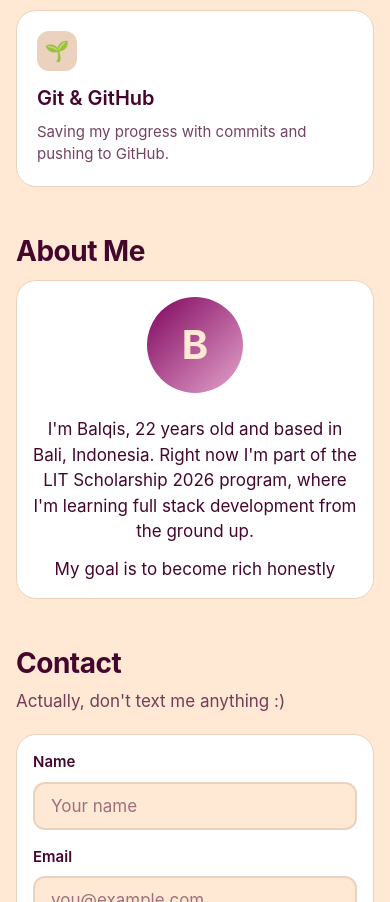
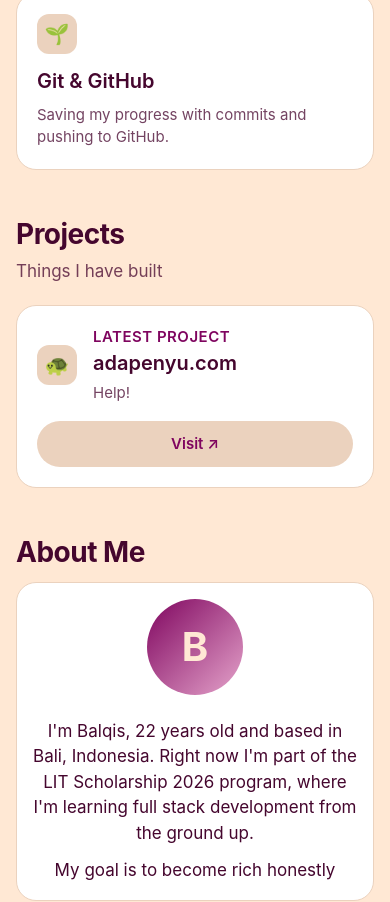
Before and after one commit to chotipy/lit-scholarship-2026, a plain HTML site: page portfolio/index.html in a window 390 px wide. Shown: the part 1098-2000 px from the top of the page. Drawn offline with Linux system fonts and the light colour scheme.

Commit message:
Add Projects section with adapenyu.com and make the email link and contact form open the mail app.

```diff
--- a/portfolio/index.html
+++ b/portfolio/index.html
@@ -13,6 +13,7 @@
             <a href="#home" class="logo">Balqis.</a>
             <ul class="nav-links">
                 <li><a href="#skills">Skills</a></li>
+                <li><a href="#projects">Projects</a></li>
                 <li><a href="#about">About</a></li>
                 <li><a href="#contact">Contact</a></li>
             </ul>
@@ -23,9 +24,9 @@
 
         <section class="hero" id="home">
             <p class="hero-tag">LIT Scholarship 2026 · Full Stack Track</p>
-            <h1>Balqis here hehehehe</h1>
+            <h1>💗</h1>
             <p class="hero-text">
-                An aspiring software engineer from Bali, learning to build from scratch again
+                An aspiring software engineer from Jakarta, learning to build from scratch again
             </p>
             <div class="hero-buttons">
                 <a href="#contact" class="btn btn-primary">Say Hello</a>
@@ -62,6 +63,21 @@
                     <p>Saving my progress with commits and pushing to GitHub.</p>
                 </div>
             </div>
+        </section>
+
+        <section class="section" id="projects">
+            <h2>Projects</h2>
+            <p class="section-subtitle">Things I have built</p>
+
+            <a href="https://adapenyu.com" target="_blank" class="card project-card">
+                <div class="card-icon">🐢</div>
+                <div class="project-info">
+                    <p class="project-label">Latest Project</p>
+                    <h3>adapenyu.com</h3>
+                    <p>Help!</p>
+                </div>
+                <span class="project-link">Visit ↗</span>
+            </a>
         </section>
 
         <section class="section" id="about">
@@ -101,7 +117,7 @@
                 <button type="submit" class="btn btn-primary">Send Message</button>
 
 
-                <p class="form-success" id="formSuccess" hidden>Thank you! Your message has been sent 💌</p>
+                <p class="form-success" id="formSuccess" hidden>Thank you! Your email app should open now, just press send 💌</p>
             </form>
         </section>
 
@@ -111,7 +127,7 @@
         <div class="footer-links">
             <a href="https://github.com/chotipy" target="_blank">GitHub</a>
             <a href="https://www.linkedin.com/in/balqismuharda/" target="_blank">LinkedIn</a>
-            <a href="balqis.muharda@gmail.com">Email</a>
+            <a href="mailto:balqis.muharda@gmail.com">Email</a>
         </div>
         <p>2026. Made with HTML, CSS and lots of coffee. I havent even sleep :<</p>
     </footer>
@@ -122,6 +138,18 @@
 
         form.addEventListener("submit", function (event) {
             event.preventDefault();
+
+            const name = document.getElementById("name").value;
+            const email = document.getElementById("email").value;
+            const message = document.getElementById("message").value;
+
+            // open the email app with the message already filled in
+            const subject = "Hello from " + name;
+            const body = message + "\n\nFrom: " + name + " (" + email + ")";
+            window.location.href = "mailto:balqis.muharda@gmail.com"
+                + "?subject=" + encodeURIComponent(subject)
+                + "&body=" + encodeURIComponent(body);
+
             successMessage.hidden = false;
             form.reset();
         });
--- a/portfolio/style.css
+++ b/portfolio/style.css
@@ -250,6 +250,47 @@ h3 {
 }
 
 
+/* projects */
+
+.project-card {
+    display: flex;
+    align-items: center;
+    gap: 16px;
+    color: var(--text);
+}
+
+.project-card .card-icon {
+    margin-bottom: 0;
+    flex-shrink: 0;
+}
+
+.project-info {
+    flex: 1;
+}
+
+.project-label {
+    font-size: 13px;
+    font-weight: 600;
+    text-transform: uppercase;
+    letter-spacing: 0.5px;
+    color: var(--accent) !important;
+}
+
+.project-info h3 {
+    margin-bottom: 4px;
+}
+
+.project-link {
+    font-size: 15px;
+    font-weight: 600;
+    color: var(--accent);
+    background-color: var(--soft);
+    padding: 12px 16px;
+    border-radius: 999px;
+    flex-shrink: 0;
+}
+
+
 /* about */
 
 .about-box {
@@ -413,4 +454,13 @@ h3 {
     .contact-form .btn {
         align-self: stretch;
     }
+
+    .project-card {
+        flex-wrap: wrap;
+    }
+
+    .project-link {
+        width: 100%;
+        text-align: center;
+    }
 }
```
